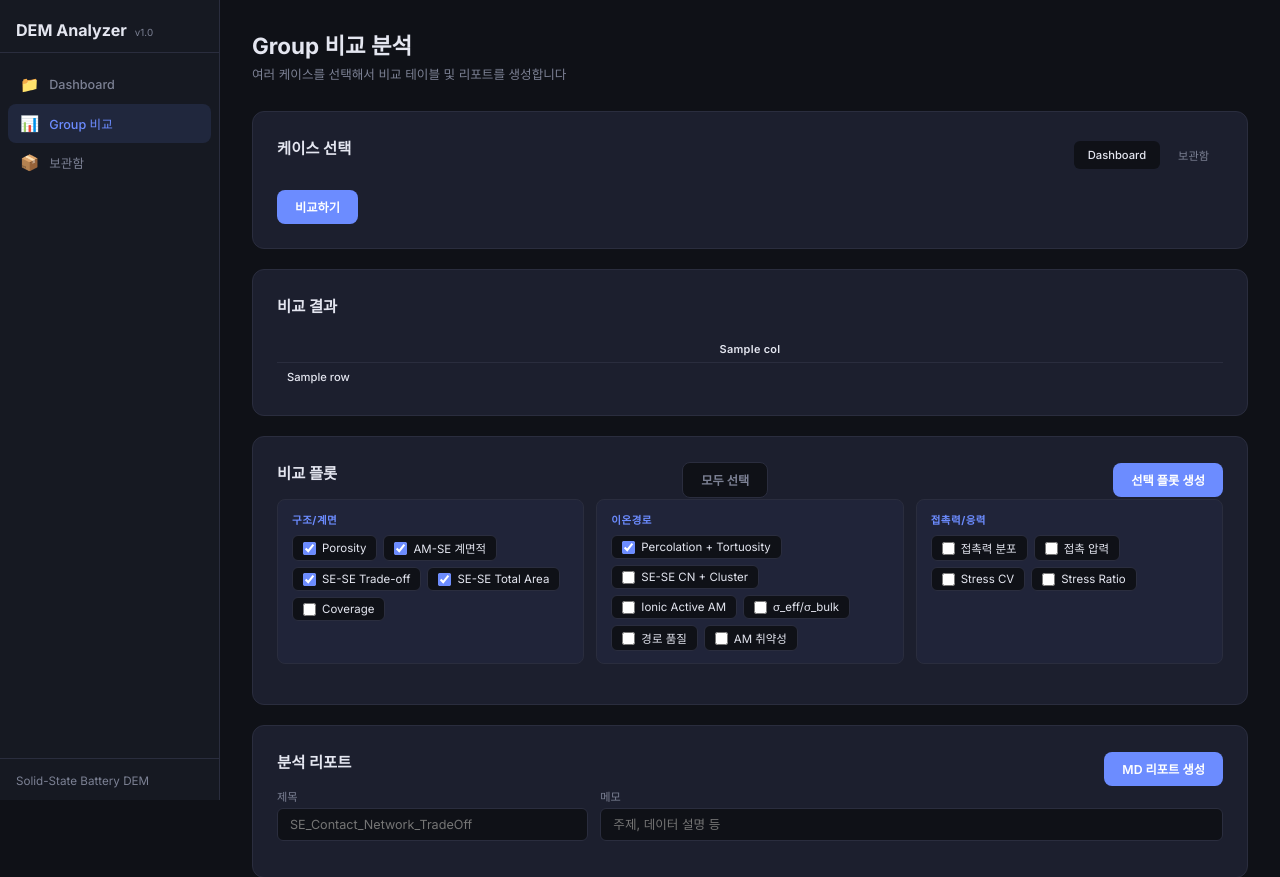
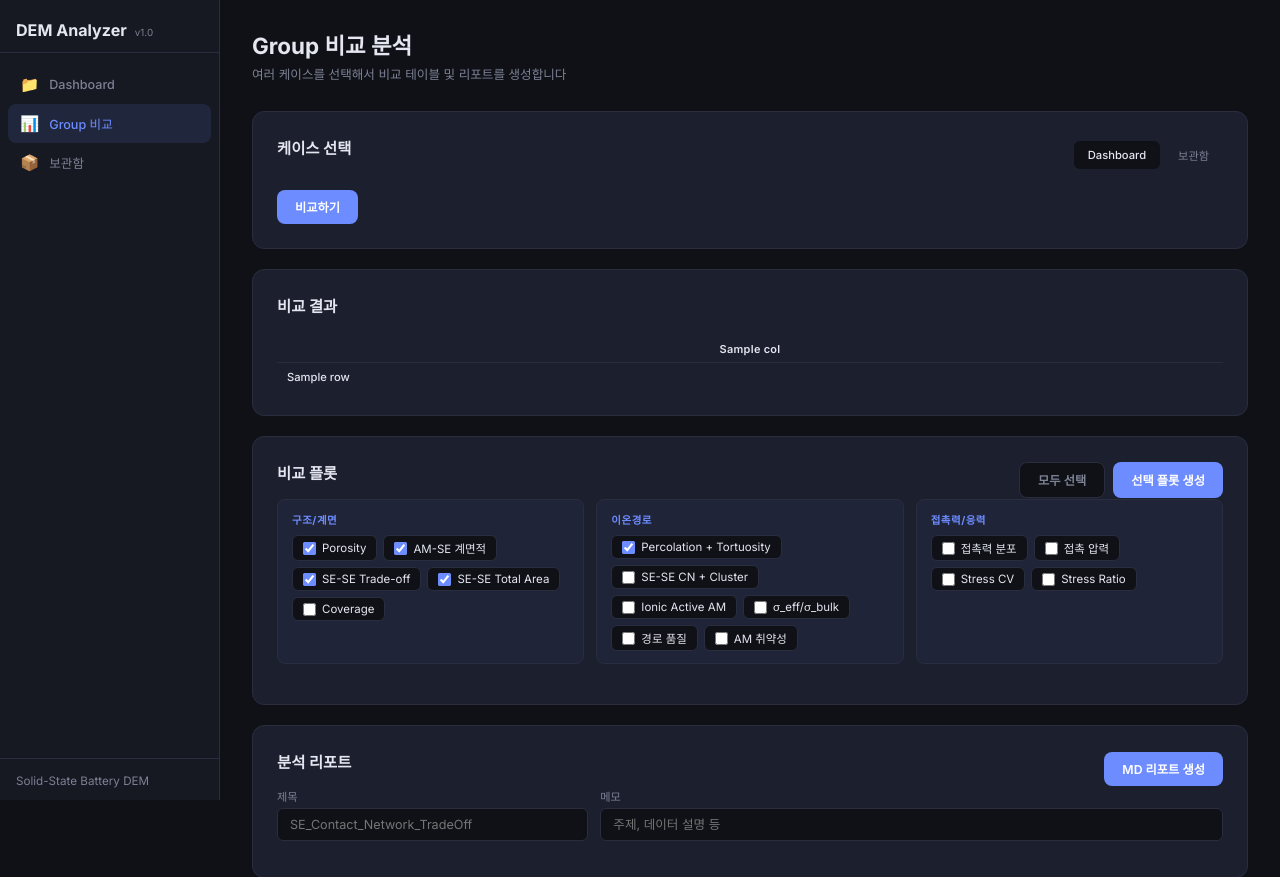
Before and after one commit to yonghoon7153-source/Yonghoon, a Flask app: template webapp/templates/group.html in a window 1280 px wide. Shown: the top 877 px of the page. Run offline with Flask 3, Linux system fonts and the light colour scheme; the template is opened without the code that fills it: most values are stand-ins (such as "Sample title", 1, 10 or a date in 2020); some libraries are stand-ins or nearby versions.

Commit message:
모두 선택 + 선택 플롯 생성 버튼 나란히 배치
https://claude.ai/code/session_01T6GQvxeZmHSwX8wMisgokw

```diff
--- a/webapp/templates/group.html
+++ b/webapp/templates/group.html
@@ -95,8 +95,10 @@
 <div class="card">
   <div class="card-header-row">
     <h3>비교 플롯</h3>
-    <button class="btn btn-secondary" onclick="document.querySelectorAll('.plot-checkbox input').forEach(c=>c.checked=true)">모두 선택</button>
-    <button class="btn btn-primary" onclick="generatePlots()" id="plot-btn">선택 플롯 생성</button>
+    <div style="display:flex;gap:8px">
+      <button class="btn btn-secondary" onclick="document.querySelectorAll('.plot-checkbox input').forEach(c=>c.checked=true)">모두 선택</button>
+      <button class="btn btn-primary" onclick="generatePlots()" id="plot-btn">선택 플롯 생성</button>
+    </div>
   </div>
   <div class="plot-select-grid">
     <div class="plot-category">
```
